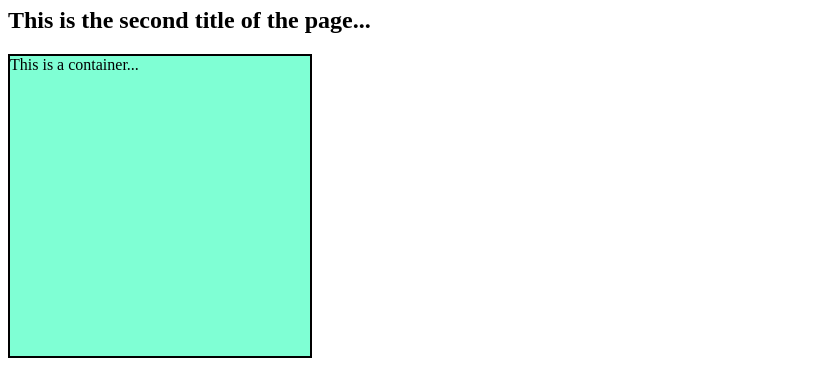
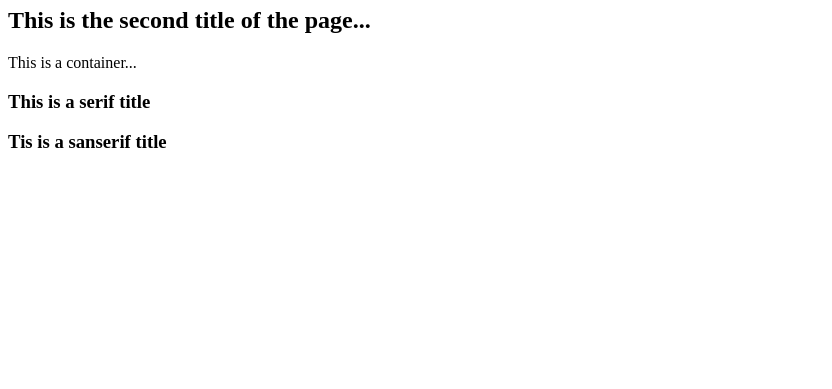
Before and after one commit to FRA2721/css_example_1, a plain HTML site: page index.html in a window 1280 px wide. Shown: the part 73-462 px from the top of the page, without its empty margins (0-832 px from the left). Drawn offline with Linux system fonts and the light colour scheme.

Commit message:
css_usefull_selectors

```diff
--- a/css/style.css
+++ b/css/style.css
@@ -15,7 +15,7 @@
 } */
 
 /* container */
-.container{
+/* .container{
     background-color: aquamarine;
     ;
     width: 300px;
@@ -23,17 +23,26 @@
     border-style: solid;
     border-width: 2px;
     border-color: black;
-    /* border: 2px solid black;
-    to bypass the three previous steps*/
-}
+    border: 2px solid black;
+    to bypass the three previous steps
+} */
 
-.serif{
+/* serif */
+/* .serif{
     font-family:serif;
     font-size: 36px;
     text-decoration: line-through;
     text-align: center;
-}
+} */
 
-.sans_serif{
+/* sans_serif */
+/* .sans_serif{
     font-family: sans-serif;
-}
+} */
+
+/* background */
+/* .background{
+    width: 300px;
+    height: 300px;
+    background-image: url("../CSS/img/pexels-bill-emrich-230794-0.jpg");
+} */
--- a/index.html
+++ b/index.html
@@ -21,5 +21,9 @@
         <h3 class="sans_serif">Tis is a sanserif title</h3>
     </div>
 
+    <div class="background">
+
+    </div>
+
 </body>
 </html>
```
Also changed, not shown: css/img/pexels-bill-emrich-230794-0.jpg (added), css/img/pexels-bill-emrich-230794-1.jpg (added), css/img/pexels-bill-emrich-230794-2.jpg (added).
